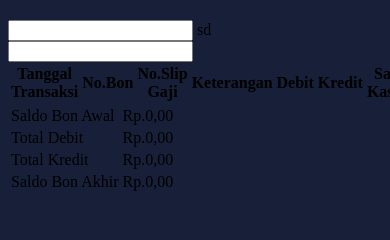
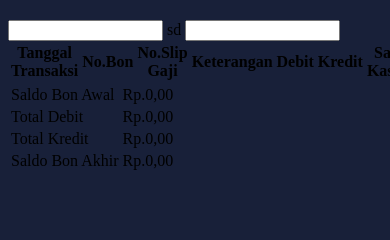
Before and after one commit to aldiindrawan12/skb_revisi, a CodeIgniter app: the page made by application/views/detail/laporan_bon.php in a window 390 px wide; the page is wider, and only the part inside the window is pictured. Shown: the part 226-466 px from the top of that part. Run offline with CodeIgniter, Linux system fonts and the light colour scheme; data that the repository does not hold is empty.

Commit message:
Update laporan_bon.php

```diff
--- a/application/views/detail/laporan_bon.php
+++ b/application/views/detail/laporan_bon.php
@@ -34,10 +34,11 @@
         </div>
         <div class="card-body p-4">
             <!-- tampilan detail transaksi bon -->
-            <div class="d-flex justify-content-start ml-2 text-light">
+            <div class="container-fluid">
+                    <div class="d-flex justify-content-start text-light">
                             <h5>Filter Waktu</h5>
                         </div>
-            <div class="d-flex justify-content-start ml-2 mb-5">
+                    <div class="d-flex justify-content-start mb-5">
                         <form action="<?= base_url("index.php/detail/detail_report_bon/").$supir_id."/periode"?>" method="POST">
                             <div class="d-flex justify-content-start">
                             <input autocomplete="off" type="text" class="form-control col-md-3" id="tanggal1" name="tanggal1" value="<?= $tanggal1?>" required onclick="tanggal_berlaku(this)">
@@ -47,15 +48,18 @@
                             </div>
                         </form>
                     </div>
+            </div>
+
+
             <div class="container-fluid mb-5" id="detail-bon-supir">
-                <div class="text-center mb-4 " id="supirnya">
+                <div class="text-center mb-4 p-3" id="supirnya">
                     <h3 class="font-weight-bolder text-light">Nama Supir: <?=$supir?></h3>
                 </div>
                 <div class="ml-2 mb-3" id="tanggalnya">
                         <div class="row">
-                            <input autocomplete="off" type="text" class="form-control col-md-2 " id="tanggal1" name="tanggal1" value="<?= $tanggal1?>" readonly>
+                            <input autocomplete="off" type="text" class="d-flex form-control bg-dark text-light" style="width:155px;" id="tanggal1" name="tanggal1" value="<?= $tanggal1?>" readonly>
                             <span class="m-2 text-center text-light">sd</span>
-                            <input autocomplete="off" type="text" class="form-control col-md-2" id="tanggal2" name="tanggal2" value="<?= $tanggal2?>" readonly>
+                            <input autocomplete="off" type="text" class="d-flex form-control bg-dark text-light" style="width:155px;" id="tanggal2" name="tanggal2" value="<?= $tanggal2?>" readonly>
                         </div>
                 </div>
                                 <div class="table-responsive text-light">
```
Lines whose indentation alone changed are shown as unchanged.
